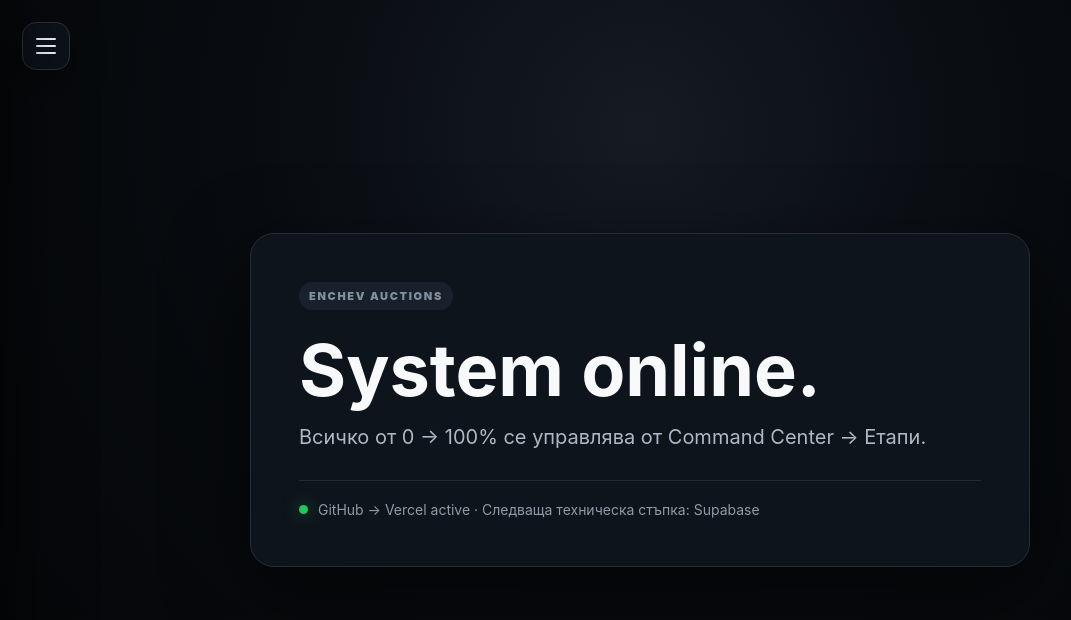
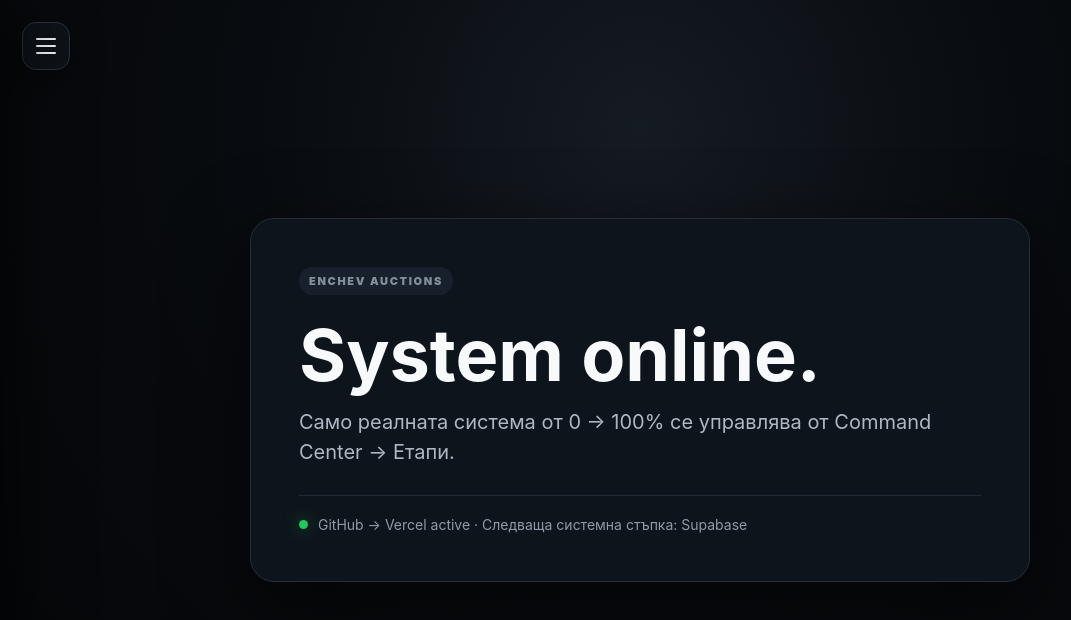
Before and after one commit to SoulFlameAdmin/enchev-auctions, a Next.js app: page / in a window 1280 px wide. Shown: the top 620 px of the page, without its empty margins (0-1071 px from the left). Built offline with nearby package versions, Linux system fonts and the light colour scheme.

Commit message:
refactor: show system-only master tracker

```diff
--- a/app/page.tsx
+++ b/app/page.tsx
@@ -1,16 +1,16 @@
-import MasterControlCenter from "./components/MasterControlCenter";
+import SystemStageTracker from "./components/SystemStageTracker";
 
 export default function Home() {
   return (
     <main className="page">
-      <MasterControlCenter />
+      <SystemStageTracker />
       <section className="card">
         <div className="badge">ENCHEV AUCTIONS</div>
         <h1>System online.</h1>
-        <p>Всичко от 0 → 100% се управлява от Command Center → Етапи.</p>
+        <p>Само реалната система от 0 → 100% се управлява от Command Center → Етапи.</p>
         <div className="homeStatus">
           <span className="homeStatusDot" />
-          <span>GitHub → Vercel active · Следваща техническа стъпка: Supabase</span>
+          <span>GitHub → Vercel active · Следваща системна стъпка: Supabase</span>
         </div>
       </section>
     </main>
```
